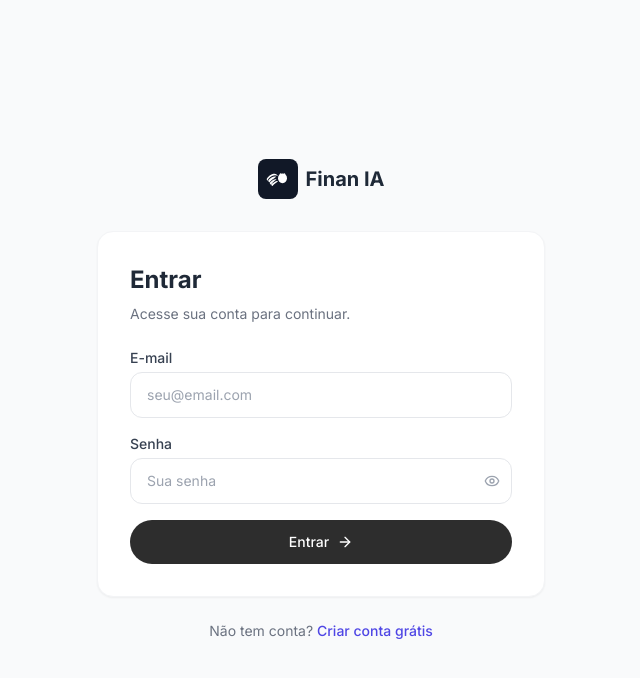
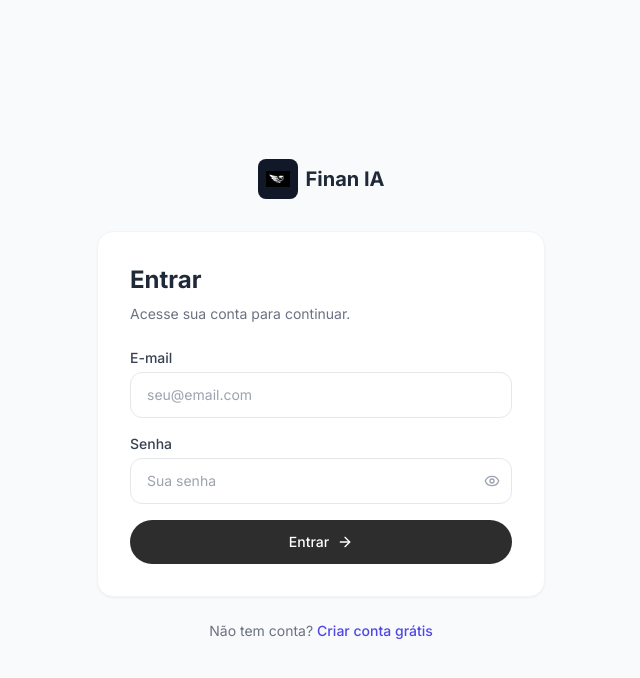
Before and after one commit to raylonf/finan-ia, a Next.js app: page /login in a window 1280 px wide. Shown: the top 678 px of the page, without its empty margins (319-959 px from the left). Built offline with nearby package versions, Linux system fonts and the light colour scheme.

Commit message:
feat: usar imagem da coruja real como logo em todo o app

```diff
--- a/src/app/cadastro/page.tsx
+++ b/src/app/cadastro/page.tsx
@@ -58,8 +58,8 @@ export default function CadastroPage() {
       <div className="w-full max-w-md">
         <div className="text-center mb-8">
           <div className="inline-flex items-center gap-2">
-            <div className="w-10 h-10 rounded-lg bg-gray-900 flex items-center justify-center">
-              <OwlIcon className="w-6 h-6 text-white" />
+            <div className="w-10 h-10 rounded-lg bg-gray-900 flex items-center justify-center p-2">
+              <OwlIcon className="w-full h-full" invert />
             </div>
             <span className="font-bold text-gray-800 text-xl">Finan IA</span>
           </div>
--- a/src/app/chat/page.tsx
+++ b/src/app/chat/page.tsx
@@ -368,8 +368,8 @@ export default function ChatPage() {
       <div className="flex-1 overflow-y-auto p-4 md:p-6 space-y-3 md:space-y-4 custom-scrollbar">
         {messages.length === 0 && (
           <div className="flex flex-col items-center justify-center h-full text-center animate-fade-in">
-            <div className="w-16 h-16 rounded-2xl bg-gray-100 flex items-center justify-center mb-4">
-              <OwlIcon className="w-8 h-8 text-gray-700" />
+            <div className="w-16 h-16 rounded-2xl bg-gray-100 flex items-center justify-center mb-4 p-3">
+              <OwlIcon className="w-full h-full" />
             </div>
             <h3 className="font-semibold text-gray-700 mb-1">Olá! Sou o Lucrécio</h3>
             <p className="text-sm text-gray-500 max-w-sm mb-6">
@@ -406,7 +406,7 @@ export default function ChatPage() {
         {messages.map((msg) => (
           <div key={msg.id} className={`flex gap-3 animate-fade-in ${msg.role === 'user' ? 'flex-row-reverse' : ''}`}>
             <div className={`flex-shrink-0 w-8 h-8 rounded-full flex items-center justify-center ${msg.role === 'user' ? 'bg-brand-600' : 'bg-gray-100'}`}>
-              {msg.role === 'user' ? <User className="w-4 h-4 text-white" /> : <OwlIcon className="w-4 h-4 text-gray-600" />}
+              {msg.role === 'user' ? <User className="w-4 h-4 text-white" /> : <OwlIcon className="w-5 h-5" />}
             </div>
             <div className={`max-w-[85%] md:max-w-[75%] ${msg.role === 'user' ? 'chat-bubble-user' : 'chat-bubble-assistant'}`}>
               {msg.role === 'assistant' ? (
@@ -428,8 +428,8 @@ export default function ChatPage() {
 
         {loading && (
           <div className="flex gap-3">
-            <div className="w-8 h-8 rounded-full bg-gray-100 flex items-center justify-center">
-              <OwlIcon className="w-4 h-4 text-gray-600" />
+            <div className="w-8 h-8 rounded-full bg-gray-100 flex items-center justify-center p-1.5">
+              <OwlIcon className="w-full h-full" />
             </div>
             <div className="chat-bubble-assistant">
               <div className="flex gap-1 py-1">
--- a/src/app/login/page.tsx
+++ b/src/app/login/page.tsx
@@ -47,8 +47,8 @@ export default function LoginPage() {
       <div className="w-full max-w-md">
         <div className="text-center mb-8">
           <div className="inline-flex items-center gap-2">
-            <div className="w-10 h-10 rounded-lg bg-gray-900 flex items-center justify-center">
-              <OwlIcon className="w-6 h-6 text-white" />
+            <div className="w-10 h-10 rounded-lg bg-gray-900 flex items-center justify-center p-2">
+              <OwlIcon className="w-full h-full" invert />
             </div>
             <span className="font-bold text-gray-800 text-xl">Finan IA</span>
           </div>
--- a/src/components/OwlIcon.tsx
+++ b/src/components/OwlIcon.tsx
@@ -1,28 +1,11 @@
-export function OwlIcon({ className = 'w-5 h-5' }: { className?: string }) {
+/* eslint-disable @next/next/no-img-element */
+
+export function OwlIcon({ className = 'w-5 h-5', invert = false }: { className?: string; invert?: boolean }) {
   return (
-    <svg
-      viewBox="0 0 64 40"
-      fill="currentColor"
-      className={className}
-    >
-      {/* Asa esquerda */}
-      <path d="M2 20C2 20 8 8 20 6C26 5 30 8 32 12C28 10 22 9 16 12C10 15 6 20 4 24C3 26 2 22 2 20Z" />
-      <path d="M6 24C6 24 10 18 16 15C20 13 24 13 27 14L22 18C18 20 14 23 10 28C8 30 6 26 6 24Z" />
-      <path d="M10 30C10 30 14 25 20 22C23 20 26 20 28 21L24 24C20 27 17 30 14 34C12 36 10 32 10 30Z" />
-      {/* Corpo/cabeça */}
-      <ellipse cx="44" cy="18" rx="12" ry="13" />
-      {/* Face interna */}
-      <ellipse cx="44" cy="18" rx="8" ry="9" fill="white" />
-      {/* Olhos */}
-      <path d="M40 16L44 19L42 15Z" fill="currentColor" />
-      <path d="M48 16L44 19L46 15Z" fill="currentColor" />
-      {/* Bico */}
-      <path d="M43 20L44 22L45 20Z" fill="currentColor" />
-      {/* Orelhas */}
-      <path d="M36 8C36 8 38 4 40 5C42 6 39 9 39 9Z" />
-      <path d="M52 8C52 8 50 4 48 5C46 6 49 9 49 9Z" />
-      {/* Penas da asa inferior */}
-      <path d="M14 34C14 34 18 30 24 27C27 25 30 25 32 26L28 29C24 32 21 34 18 38C16 40 14 36 14 34Z" />
-    </svg>
+    <img
+      src="/owl-logo.png"
+      alt="Finan IA"
+      className={`${className} object-contain ${invert ? 'invert' : ''}`}
+    />
   )
 }
--- a/src/components/Sidebar.tsx
+++ b/src/components/Sidebar.tsx
@@ -243,8 +243,8 @@ export function Sidebar() {
         {/* Logo */}
         <div className="flex items-center justify-between p-5">
           <div className="flex items-center gap-2.5">
-            <div className="w-8 h-8 rounded-lg bg-gray-900 flex items-center justify-center">
-              <OwlIcon className="w-4 h-4 text-white" />
+            <div className="w-8 h-8 rounded-lg bg-gray-900 flex items-center justify-center p-1.5">
+              <OwlIcon className="w-full h-full" invert />
             </div>
             <div>
               <h1 className={`font-semibold text-base leading-tight ${getTextColor()}`}>Finan IA</h1>
```
Also changed, not shown: public/owl-logo.png (added).
